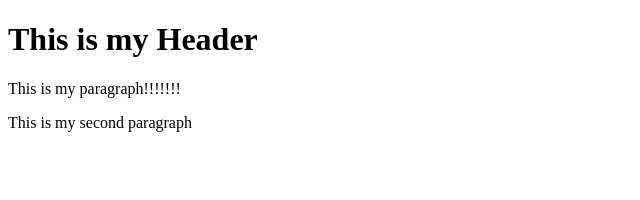
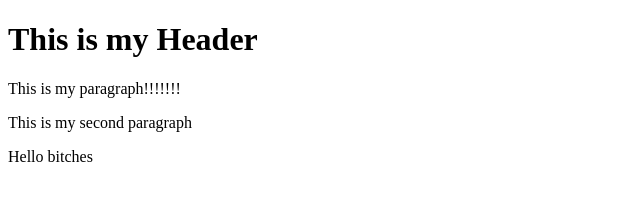
Before and after one commit to turojosephkings/git-test, a website: page index.html in a window 1280 px wide. Shown: the whole page, without its empty margins (0-640 px from the left). Drawn offline with Linux system fonts and the light colour scheme.

Commit message:
Using NPM

```diff
--- a/index.html
+++ b/index.html
@@ -9,5 +9,6 @@
     <h1>This is my Header</h1>
     <p>This is my paragraph!!!!!!!</p>
     <p>This is my second paragraph</p>
+    <p>Hello bitches</p>
 </body>
 </html>
```
Also changed, not shown: package.json (added, +24 -0 lines), 2 other files.
